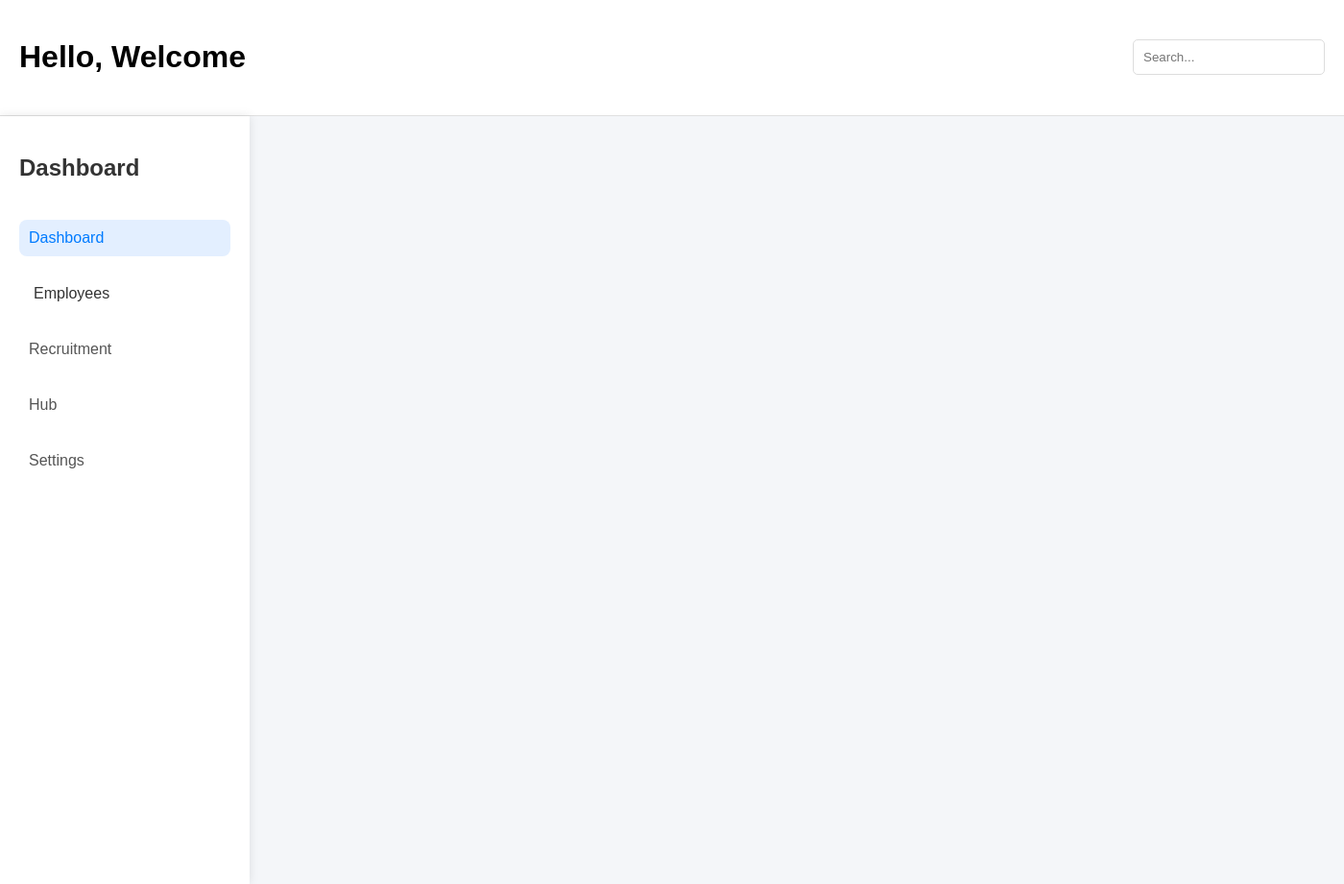
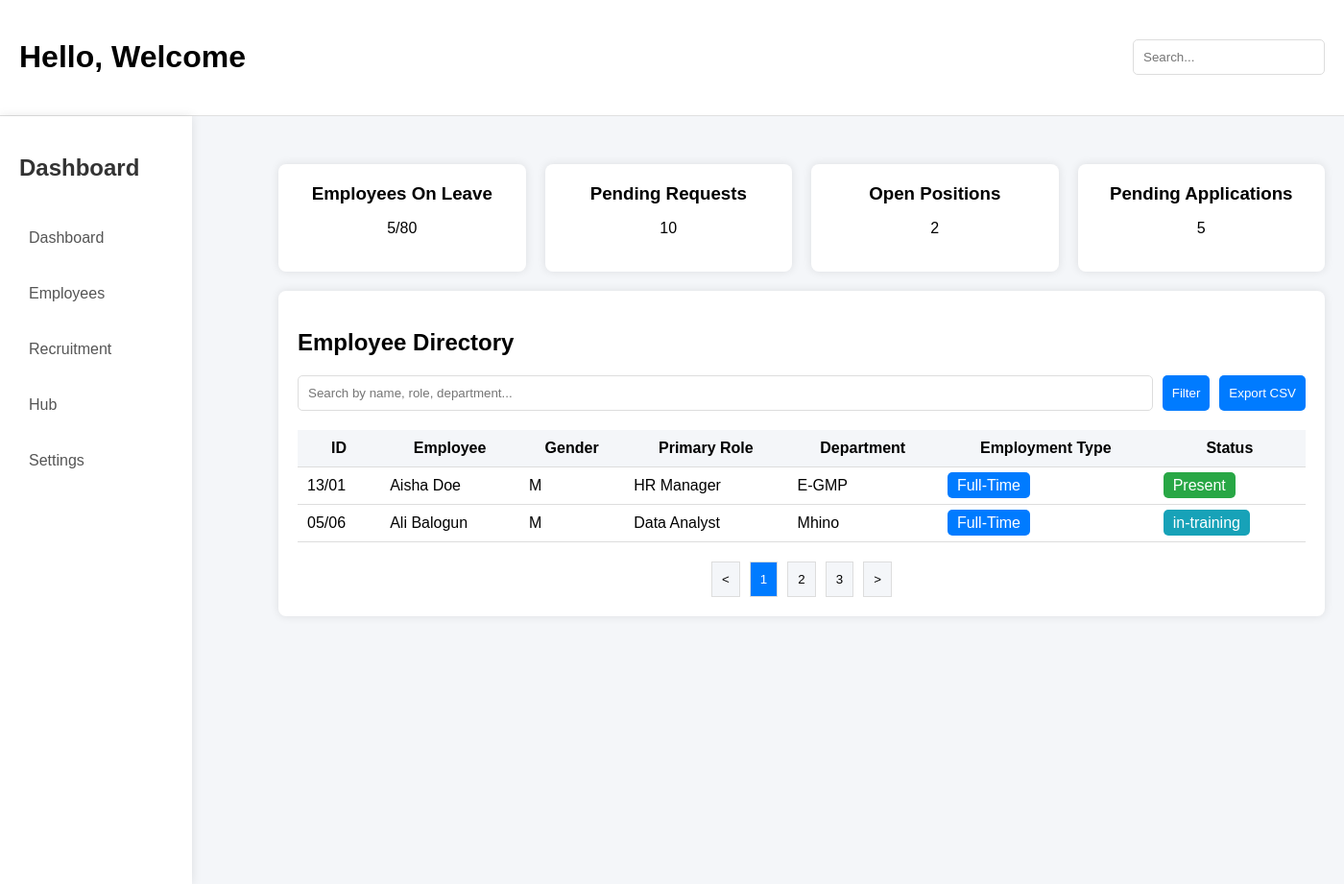
Before and after one commit to Anyaibe/NEW_HR_APP_DESIGN, a Django app: page /employee_directory/ in a window 1400 px wide. Shown: the whole page at 96% size. Run offline with Django 5.2, Linux system fonts and the light colour scheme.

Commit message:
Employee_Directory Styling and Design and LInk Fixing Issues

```diff
--- a/escape/escape/urls.py
+++ b/escape/escape/urls.py
@@ -20,7 +20,7 @@
 
 urlpatterns = [
     path("admin/", admin.site.urls),
-    path("", views.dashboard),
+    path("", views.dashboard,name='dashboard'),
     path('employee_directory/', views.employee_directory, name='employee_directory'),
     path('leave_directory/', views.leave_directory, name="leave_directory"),
 ]
--- /dev/null
+++ b/escape/static/css/employee_directory.css
@@ -0,0 +1,232 @@
+/* Employee Directory Styles */
+
+.employee-directory {
+    background-color: #fff;
+    padding: 20px;
+    border-radius: 8px;
+    box-shadow: 0 0 10px rgba(0, 0, 0, 0.1);
+    margin-top: 20px;
+}
+
+/* Stats cards */
+.stats-cards {
+    display: flex;
+    gap: 20px;
+    margin-top: 20px;
+}
+
+.card {
+    background-color: #fff;
+    padding: 20px;
+    border-radius: 8px;
+    box-shadow: 0 0 10px rgba(0, 0, 0, 0.1);
+    width: calc(25% - 20px);
+    text-align: center;
+}
+
+.card h3 {
+    margin: 0 0 10px;
+}
+
+.directory-controls {
+    display: flex;
+    gap: 10px;
+    margin-bottom: 20px;
+}
+
+.directory-search {
+    flex-grow: 1;
+    padding: 10px;
+    border-radius: 5px;
+    border: 1px solid #ddd;
+}
+
+.filter-btn, .export-btn {
+    padding: 10px;
+    border: none;
+    border-radius: 5px;
+    background-color: #007bff;
+    color: #fff;
+    cursor: pointer;
+}
+
+.employee-table {
+    width: 1050px;
+    border-collapse: collapse;
+}
+
+.employee-table th, .employee-table td {
+    padding: 10px;
+    border-bottom: 1px solid #ddd;
+}
+
+.employee-table th {
+    background-color: #f4f6f9;
+}
+
+.employment-type {
+    padding: 5px 10px;
+    border-radius: 5px;
+    color: #fff;
+}
+
+.full-time { background-color: #007bff; }
+.part-time { background-color: #ffb400; }
+.contract { background-color: #28a745; }
+
+.status {
+        padding: 5px 10px;
+        border-radius: 5px;
+}
+
+.present { background-color: #28a745; color: #fff; }
+.on-leave { background-color: #ffc107; color: #fff; }
+.in-training { background-color: #17a2b8; color: #fff; }
+
+/* Pagination styles */
+.pagination {
+    display: flex;
+    justify-content: center;
+    margin-top: 20px;
+}
+
+.pagination-btn {
+    padding: 10px;
+    margin: 0 5px;
+    border: 1px solid #ddd;
+    background-color: #f4f6f9;
+    cursor: pointer;
+}
+
+.pagination-btn.active {
+    background-color: #007bff;
+    color: #fff;
+}
+
+
+/* Sidebar Dropdown */
+.dropdown {
+    position: relative;
+}
+
+.dropbtn {
+    display: block;
+    color: #555;
+    text-decoration: none;
+    padding: 10px;
+    cursor: pointer;
+}
+
+.dropdown-content {
+    display: none;
+    position: absolute;
+    background-color: #f9f9f9;
+    box-shadow: 0 8px 16px rgba(0, 0, 0, 0.2);
+    min-width: 200px;
+    z-index: 1;
+}
+
+.dropdown-content a {
+    color: #333;
+    padding: 10px;
+    text-decoration: none;
+    display: block;
+    transition: background-color 0.3s;
+}
+
+.dropdown-content a:hover {
+    background-color: #e3efff;
+}
+
+.dropdown:hover .dropdown-content {
+    display: block;
+}
+
+
+/* Profile Section */
+.profile {
+    display: none;
+    background-color: #fff;
+    border-radius: 10px;
+    padding: 20px;
+    box-shadow: 0 4px 6px rgba(0, 0, 0, 0.1);
+}
+
+.profile-header {
+    display: flex;
+    align-items: center;
+}
+
+.profile-picture img {
+    border-radius: 50%;
+    width: 100px;
+    height: 100px;
+    margin-right: 20px;
+}
+
+.profile-info h2 {
+    margin: 0;
+    font-size: 24px;
+}
+
+.profile-info p {
+    margin: 5px 0;
+    color: #666;
+}
+.edit-profile {
+    background-color: #3498db;
+    color: white;
+    border: none;
+    padding: 10px 15px;
+    border-radius: 5px;
+    cursor: pointer;
+    margin-left: auto;
+}
+
+.edit-profile:hover {
+    background-color: #2980b9;
+}
+/* Tabs */
+.tabs {
+    display: flex;
+    margin-top: 20px;
+}
+
+.tablinks {
+    background-color: #f1f1f1;
+    padding: 10px;
+    border: none;
+    cursor: pointer;
+    margin-right: 5px;
+    border-radius: 5px;
+}
+
+.tablinks:active, .tablinks:hover {
+    background-color: #3498db;
+    color: white;
+}
+
+/* Tab Content */
+.tabcontent {
+    display: none;
+    margin-top: 20px;
+}
+
+.tabcontent:active {
+    display: block;
+}
+
+.tabcontent p {
+    line-height: 1.6;
+}
+
+.content-section { display: none; } /* Hide all sections by default */
+#dashboard-section { display: block; } /* Show the dashboard by default */
+#employee-directory-section { display: block; } /* Show the employee directory by default */
+
+/* Center the page content within the main-content area */
+.centered-wrapper {
+    max-width: 1100px;
+    margin-left: 70px;
+    padding: 30px 20px;
+}
--- /dev/null
+++ b/escape/static/js/employee_directory.js
@@ -0,0 +1,35 @@
+// Search filtering
+const searchInput = document.querySelector('.directory-search');
+if (searchInput) {
+    searchInput.addEventListener('input', function () {
+        const searchValue = this.value.toLowerCase();
+        document.querySelectorAll('.employee-table tbody tr').forEach(row => {
+            row.style.display = row.innerText.toLowerCase().includes(searchValue) ? '' : 'none';
+        });
+    });
+}
+
+// Pagination toggle
+const paginationBtns = document.querySelectorAll('.pagination-btn');
+paginationBtns.forEach(btn => {
+    btn.addEventListener('click', function () {
+        paginationBtns.forEach(b => b.classList.remove('active'));
+        this.classList.add('active');
+    });
+});
+
+// Profile Viewer Logic
+function showProfile(name, role, email) {
+    document.getElementById('employee-directory-section').style.display = 'none';
+    document.querySelector('.profile-info h2').textContent = name;
+    document.querySelector('.profile-info p:nth-child(2)').textContent = role;
+    document.querySelector('.profile-info p:nth-child(3)').textContent = email;
+    document.querySelector('.profile').style.display = 'block';
+    document.getElementById('back-to-directory').style.display = 'block';
+}
+
+function showDirectory() {
+    document.querySelector('.profile').style.display = 'none';
+    document.getElementById('employee-directory-section').style.display = 'block';
+    document.getElementById('back-to-directory').style.display = 'none';
+}
--- a/escape/templates/employee_directory.html
+++ b/escape/templates/employee_directory.html
@@ -4,11 +4,99 @@
 {% block title %}Employee Directory{% endblock %}
 
 {% block extra_css %}
+    <link rel="stylesheet" href="{% static 'css/employee_directory.css' %}">
+{% endblock %}
+
+{% block content %}
+<div class="centered-wrapper">
+    <div id="employee-directory-section" class="content-section">
+    <section class="stats-cards">
+        <div class="card">
+            <h3>Employees On Leave</h3>
+            <p>5/80</p>
+        </div>
+        <div class="card">
+            <h3>Pending Requests</h3>
+            <p>10</p>
+        </div>
+        <div class="card">
+            <h3>Open Positions</h3>
+            <p>2</p>
+        </div>
+        <div class="card">
+            <h3>Pending Applications</h3>
+            <p>5</p>
+        </div>
+    </section>
+
+    <section class="employee-directory">
+        <h2>Employee Directory</h2>
+        <div class="directory-controls">
+            <input type="search" placeholder="Search by name, role, department..." class="directory-search" />
+            <button class="filter-btn">Filter</button>
+            <button class="export-btn">Export CSV</button>
+        </div>
+
+        <table class="employee-table">
+            <thead>
+                <tr>
+                    <th>ID</th>
+                    <th>Employee</th>
+                    <th>Gender</th>
+                    <th>Primary Role</th>
+                    <th>Department</th>
+                    <th>Employment Type</th>
+                    <th>Status</th>
+                </tr>
+            </thead>
+            <tbody>
+                <tr>
+                    <td>13/01</td>
+                    <td>Aisha Doe</td>
+                    <td>M</td>
+                    <td>HR Manager</td>
+                    <td>E-GMP</td>
+                    <td><span class="employment-type full-time">Full-Time</span></td>
+                    <td><span class="status present">Present</span></td>
+                </tr>
+                <tr onclick="showProfile('Ali Balogun', 'Data Analyst', 'ali@escapetechnet')">
+                    <td>05/06</td>
+                    <td>Ali Balogun</td>
+                    <td>M</td>
+                    <td>Data Analyst</td>
+                    <td>Mhino</td>
+                    <td><span class="employment-type full-time">Full-Time</span></td>
+                    <td><span class="status in-training">in-training</span></td>
+                </tr>
+            </tbody>
+        </table>
+
+        <div class="pagination">
+            <button class="pagination-btn">&lt;</button>
+            <button class="pagination-btn active">1</button>
+            <button class="pagination-btn">2</button>
+            <button class="pagination-btn">3</button>
+            <button class="pagination-btn">&gt;</button>
+        </div>
+    </section>
+
+    <section class="profile" style="display: none;">
+        <div class="profile-header">
+            {% comment %} <div class="profile-picture"><img src="{% static 'img/default-profile.png' %}" alt="Profile Picture"></div> {% endcomment %}
+            <div class="profile-info">
+                <h2></h2>
+                <p></p>
+                <p></p>
+            </div>
+            <button class="edit-profile">Edit</button>
+        </div>
+        <button id="back-to-directory" onclick="showDirectory()" style="display: none;">Back to Directory</button>
+    </section>
+    </div>
+</div>
 
 {% endblock %}
 
-{% block content %}{% endblock %}
-
 {% block extra_js %}
-
+    <script src="{% static 'js/employee_directory.js' %}" defer></script>
 {% endblock %}
--- a/escape/templates/layout.html
+++ b/escape/templates/layout.html
@@ -4,56 +4,45 @@
 <head>
     <meta charset="UTF-8">
     <meta name="viewport" content="width=device-width, initial-scale=1.0">
-    <title>
-        {% block title %}Django App{% endblock %}
-    </title>
-
-    <!-- Global Styles -->
+    <title>{% block title %}Django App{% endblock %}</title>
     <link rel="stylesheet" href="{% static 'css/style.css' %}">
     <script src="{% static 'js/layout.js' %}" defer></script>
-
-    <!-- Page-specific CSS -->
     {% block extra_css %}{% endblock %}
 </head>
 <body>
-    <!-- Header -->
     <header>
         <h1>Hello, Welcome</h1>
         <input type="search" placeholder="Search..." />
     </header>
 
     <div class="dashboard-container">
-        <!-- Sidebar -->
         <div class="sidebar">
             <div class="logo">
                 <h2>Dashboard</h2>
             </div>
             <ul class="nav-links">
-                <li><a href="/" class="active">Dashboard</a></li>
+                <li><a href="{% url 'dashboard' %}" class="{% if request.resolver_match.url_name == 'dashboard' %}active{% endif %}">Dashboard</a></li>
 
                 <li class="dropdown">
-                    <span class="dropbtn" onclick="toggleDropdown()">Employees</span>
-                    <div class="dropdown-content" id="employeeDropdown">
-                        <a href="{% url 'employee_directory' %}">Employee Directory</a>
-                        <a href="{% url 'leave_directory' %}">Leave Request</a>
-                        <!-- Add more links here -->
+                    <span class="dropbtn {% if request.resolver_match.url_name == 'employee_directory' or request.resolver_match.url_name == 'leave_directory' %}active{% endif %}" onclick="toggleDropdown()">Employees</span>
+                    <div class="dropdown-content {% if request.resolver_match.url_name == 'employee_directory' or request.resolver_match.url_name == 'leave_directory' %}show{% endif %}" id="employeeDropdown">
+                        <a href="{% url 'employee_directory' %}" class="{% if request.resolver_match.url_name == 'employee_directory' %}active{% endif %}">Employee Directory</a>
+                        <a href="{% url 'leave_directory' %}" class="{% if request.resolver_match.url_name == 'leave_directory' %}active{% endif %}">Leave Request</a>
                     </div>
                 </li>
 
-                <li><a href="#">Recruitment</a></li>
+
+                <li><a href="#" class="{% if request.resolver_match.url_name == 'recruitment' %}active{% endif %}">Recruitment</a></li>
                 <li><a href="#">Hub</a></li>
                 <li><a href="#">Settings</a></li>
             </ul>
-
         </div>
 
-        <!-- Main Content -->
         <main class="main-content">
             {% block content %}{% endblock %}
         </main>
     </div>
 
-    <!-- Page-specific JS -->
     {% block extra_js %}{% endblock %}
 </body>
 </html>
```
Also changed, not shown: escape/static/js/dashboard.js (+2 -29 lines), escape/templates/leave_directory.html (+14 -0 lines).
